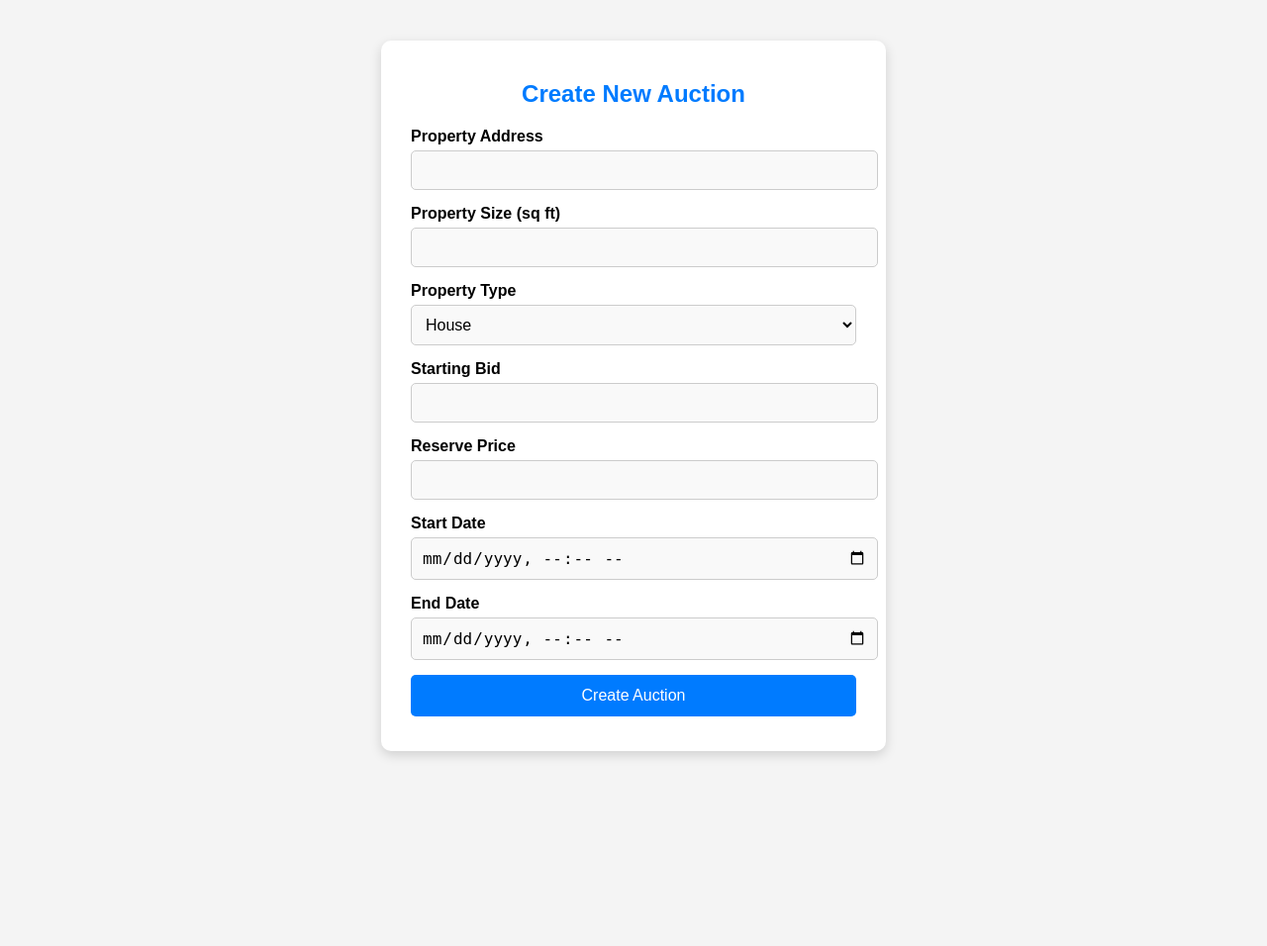
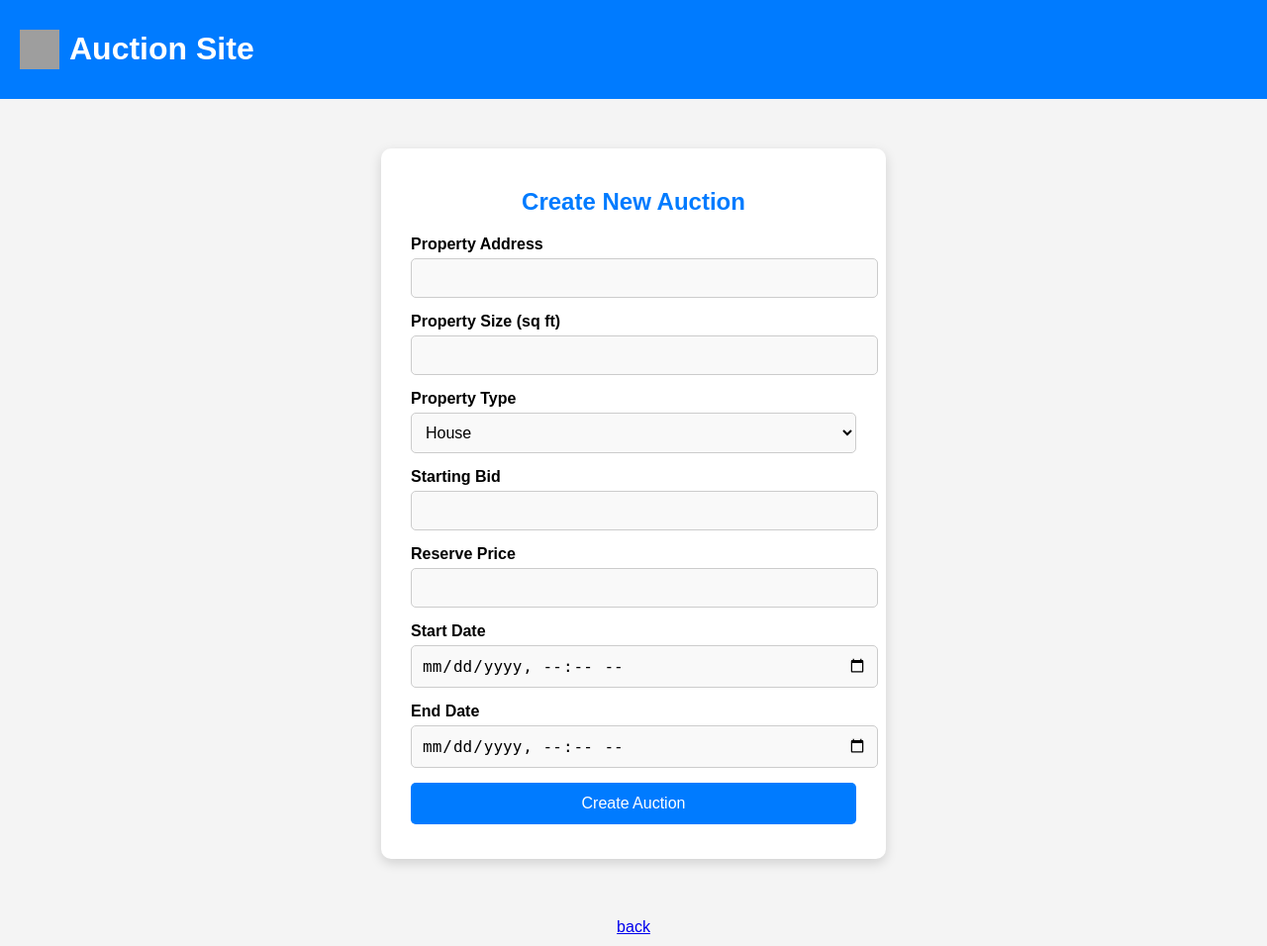
Before and after one commit to AliAlabed1/real_estate_online_system, a Django app: page /auctions/create/ in a window 1280 px wide. Shown: the whole page at 99% size. Before the commit the page ends 765 px from the top, so only its background shows below. Run offline with Django 5.2, Linux system fonts and the light colour scheme; the visitor is signed in with stand-in values (Sample User, id 1); grey boxes are pictures that could not be loaded.

Commit message:
update interfaces and add attach document to property and .gitignore

```diff
--- a/IS499_Project/settings.py
+++ b/IS499_Project/settings.py
@@ -11,7 +11,7 @@ https://docs.djangoproject.com/en/5.1/ref/settings/
 """
 
 from pathlib import Path
-
+import os
 # Build paths inside the project like this: BASE_DIR / 'subdir'.
 BASE_DIR = Path(__file__).resolve().parent.parent
 
@@ -27,8 +27,8 @@ DEBUG = True
 
 ALLOWED_HOSTS = []
 
-
-# Application definition
+STATIC_URL = '/static/'
+STATICFILES_DIRS = [BASE_DIR / 'static']
 
 INSTALLED_APPS = [
     'users',
--- a/IS499_Project/urls.py
+++ b/IS499_Project/urls.py
@@ -2,7 +2,8 @@ from django.contrib import admin
 from django.urls import path, include
 from . import views  # Import home and other root-level views
 from django.contrib.auth.views import LogoutView
-
+from django.conf import settings
+from django.conf.urls.static import static
 urlpatterns = [
     path('', views.home, name='home'),  # Home view in the root project
     path('logout/', views.logout_view, name='logout'),  # Logout view in root project
@@ -10,3 +11,6 @@ urlpatterns = [
     path('auctions/', include('auctions.urls')),  # Auctions app URLs
     path('admin/', admin.site.urls),  # Admin site
 ]
+
+if settings.DEBUG:
+    urlpatterns += static(settings.MEDIA_URL, document_root=settings.MEDIA_ROOT)
--- /dev/null
+++ b/auctions/static/common.css
@@ -0,0 +1,67 @@
+.navbar {
+    display: flex;
+    justify-content: space-between;
+    align-items: center;
+    padding: 10px 20px;
+    background-color: #007BFF;
+    color: white;
+    position: sticky;
+    top: 0;
+    z-index: 1000;
+}
+
+.navbar .logo {
+    display: flex;
+    align-items: center;
+}
+
+.navbar .logo img {
+    width: 40px;
+    height: 40px;
+    margin-right: 10px;
+}
+
+.navbar .user-section {
+    position: relative;
+}
+
+.navbar .user-section .avatar {
+    background-color: #ffffff;
+    color: #007BFF;
+    font-weight: bold;
+    display: flex;
+    align-items: center;
+    justify-content: center;
+    width: 40px;
+    height: 40px;
+    border-radius: 50%;
+    cursor: pointer;
+    font-size: 1.2rem;
+    text-transform: uppercase;
+}
+
+.navbar .user-section .dropdown-menu {
+    position: absolute;
+    top: 50px;
+    right: 0;
+    background-color: white;
+    border: 1px solid #ccc;
+    border-radius: 5px;
+    box-shadow: 0 4px 8px rgba(0, 0, 0, 0.1);
+    display: none;
+    z-index: 1000;
+    width: 200px;
+}
+
+.navbar .user-section .dropdown-menu a {
+    display: block;
+    padding: 10px 15px;
+    color: #333;
+    text-decoration: none;
+    font-size: 14px;
+}
+
+.navbar .user-section .dropdown-menu a:hover {
+    background-color: #007BFF;
+    color: white;
+}
--- /dev/null
+++ b/auctions/static/common.js
@@ -0,0 +1,14 @@
+document.addEventListener('DOMContentLoaded', function () {
+    const navbarContainer = document.getElementById('navbar');
+
+    if (navbarContainer) {
+        navbarContainer.innerHTML = `
+            <div class="navbar">
+                <div class="logo">
+                    <img src="your-logo-url-here.png" alt="Logo">
+                    <h1>Auction Site</h1>
+                </div>
+            </div>
+        `;
+    }
+});
--- a/auctions/templates/auctions/create_auction.html
+++ b/auctions/templates/auctions/create_auction.html
@@ -11,11 +11,12 @@
             padding: 0;
             background-color: #f4f4f4;
             display: flex;
-            justify-content: center;
-            align-items: center;
+            flex-direction: column;
             height: 100vh;
+            gap: 50px;
         }
         .form-container {
+            margin: auto;
             background: #ffffff;
             padding: 20px 30px;
             border-radius: 10px;
@@ -132,8 +133,10 @@
             errorElement.style.display = 'block';
         }
     </script>
+    <link rel="stylesheet" href="../../static/common.css">
 </head>
 <body>
+    <div id="navbar"></div>
     <div class="form-container">
         <h2>Create New Auction</h2>
         <form method="post" action="{% url 'create_auction' %}" onsubmit="validateForm(event)">
@@ -182,5 +185,7 @@
             </div>
         </form>
     </div>
+    <a style="margin: auto;width: fit-content;padding: 10px;margin: auto;margin-bottom: 50px;" class="btn" href="{% url 'home' %}">back</a>
+    <script src="../../static/common.js"></script>
 </body>
 </html>
--- a/auctions/urls.py
+++ b/auctions/urls.py
@@ -5,4 +5,5 @@ urlpatterns = [
     path('create/', views.create_auction, name='create_auction'),
     path('edit/<int:auction_id>/', views.edit_auction, name='edit_auction'),
     path('auction/<int:auction_id>/', views.auction_details_view, name='auction_details'),
+    path('auction/<int:auction_id>/download_document/', views.download_document, name='download_document'),
 ]
--- a/auctions/views.py
+++ b/auctions/views.py
@@ -2,11 +2,14 @@
 
 from django.shortcuts import render, redirect,get_object_or_404
 from django.contrib.auth.decorators import login_required
-from .models import Auction, Property
+from .models import Auction, Property,Document
 from django.utils.timezone import now
 from users.models import Wallet,Bid
 from decimal import Decimal
 from django.contrib import messages
+from .forms import DocumentForm
+from django.http import FileResponse, Http404
+import os
 @login_required
 def create_auction(request):
     if request.method == 'POST':
@@ -43,31 +46,50 @@ def create_auction(request):
 
 @login_required
 def edit_auction(request, auction_id):
-    # Get the auction object
-    auction = get_object_or_404(Auction, id=auction_id, seller=request.user)
+    auction = get_object_or_404(Auction, id=auction_id)
+
+    if request.user != auction.seller:
+        return redirect('home')
 
     if request.method == 'POST':
-        # Check if the seller wants to delete the auction
+        # Handle auction updates
+        if 'update' in request.POST:
+            auction.starting_bid = request.POST.get('starting_bid')
+            auction.reserve_price = request.POST.get('reserve_price')
+            auction.start_date = request.POST.get('start_date')
+            auction.end_date = request.POST.get('end_date')
+            auction.save()
+            messages.success(request, "Auction updated successfully!")
+            return redirect('home')
+
+        # Handle end auction
+        if 'end' in request.POST:
+            auction.status = 'ended'
+            auction.save()
+            messages.success(request, "Auction ended successfully!")
+            return redirect('edit_auction', auction_id=auction.id)
+
+        # Handle delete auction
         if 'delete' in request.POST:
             auction.delete()
-            return redirect('home')  # Redirect to home after deletion
+            messages.success(request, "Auction deleted successfully!")
+            return redirect('home')
 
-        # Check if the seller wants to end the auction
-        if 'end' in request.POST:
-            auction.end_date = now()  # Set end date to the current time
-            auction.status = 'ended'  # Update status if needed
-            auction.save()
-            return redirect('home')  # Redirect to home after ending auction
+        # Handle document upload
+        if 'upload_document' in request.POST:
+            form = DocumentForm(request.POST, request.FILES)
+            if form.is_valid():
+                document, created = Document.objects.get_or_create(auction=auction)
+                document.file = form.cleaned_data['file']
+                document.save()
+                messages.success(request, "Document uploaded successfully!")
+                return redirect('edit_auction', auction_id=auction.id)
+    else:
+        form = DocumentForm()
 
-        # Update auction details
-        auction.starting_bid = request.POST.get('starting_bid', auction.starting_bid)
-        auction.reserve_price = request.POST.get('reserve_price', auction.reserve_price)
-        auction.start_date = request.POST.get('start_date', auction.start_date)
-        auction.end_date = request.POST.get('end_date', auction.end_date)
-        auction.save()
-        return redirect('home')  # Redirect to home after successful update
+    return render(request, 'auctions/edit_auction.html', {'auction': auction, 'form': form})
 
-    return render(request, 'auctions/edit_auction.html', {'auction': auction})
+
 @login_required
 def auction_details_view(request, auction_id):
     # Fetch the auction and associated details
@@ -79,6 +101,9 @@ def auction_details_view(request, auction_id):
 
     # Get the buyer's wallet
     wallet = Wallet.objects.get(buyer=request.user)
+
+    # Check if the auction has a document
+    document = auction.document.file.url if hasattr(auction, 'document') else None
 
     if request.method == 'POST':
         # Handle bid submission
@@ -96,4 +121,15 @@ def auction_details_view(request, auction_id):
         else:
             messages.error(request, "Invalid bid amount.")
 
-    return render(request, 'auctions/auction_details.html', {'auction': auction, 'wallet': wallet})
+    return render(request, 'auctions/auction_details.html', {'auction': auction, 'wallet': wallet, 'document': document})
+
+def download_document(request, auction_id):
+    # Fetch the document associated with the auction
+    document = get_object_or_404(Document, auction__id=auction_id)
+    print(document.file)
+    path = f'{os.getcwd()}/{document.file}'
+    document.file = path
+    try:
+        return FileResponse(document.file.open('rb'), as_attachment=True, filename=document.file.name.split('/')[-1])
+    except FileNotFoundError:
+        raise Http404("Document not found.")
```
Also changed, not shown: auctions/forms.py (added, +7 -0 lines), auctions/models.py (+7 -0 lines), auctions/templates/auctions/auction_details.html (+13 -0 lines), auctions/templates/auctions/edit_auction.html (+45 -10 lines), users/templates/pages/bids_history.html (+7 -2 lines), users/templates/pages/wallet.html (+5 -93 lines), auctions/migrations/0002_document.py (added), 3 other files.
